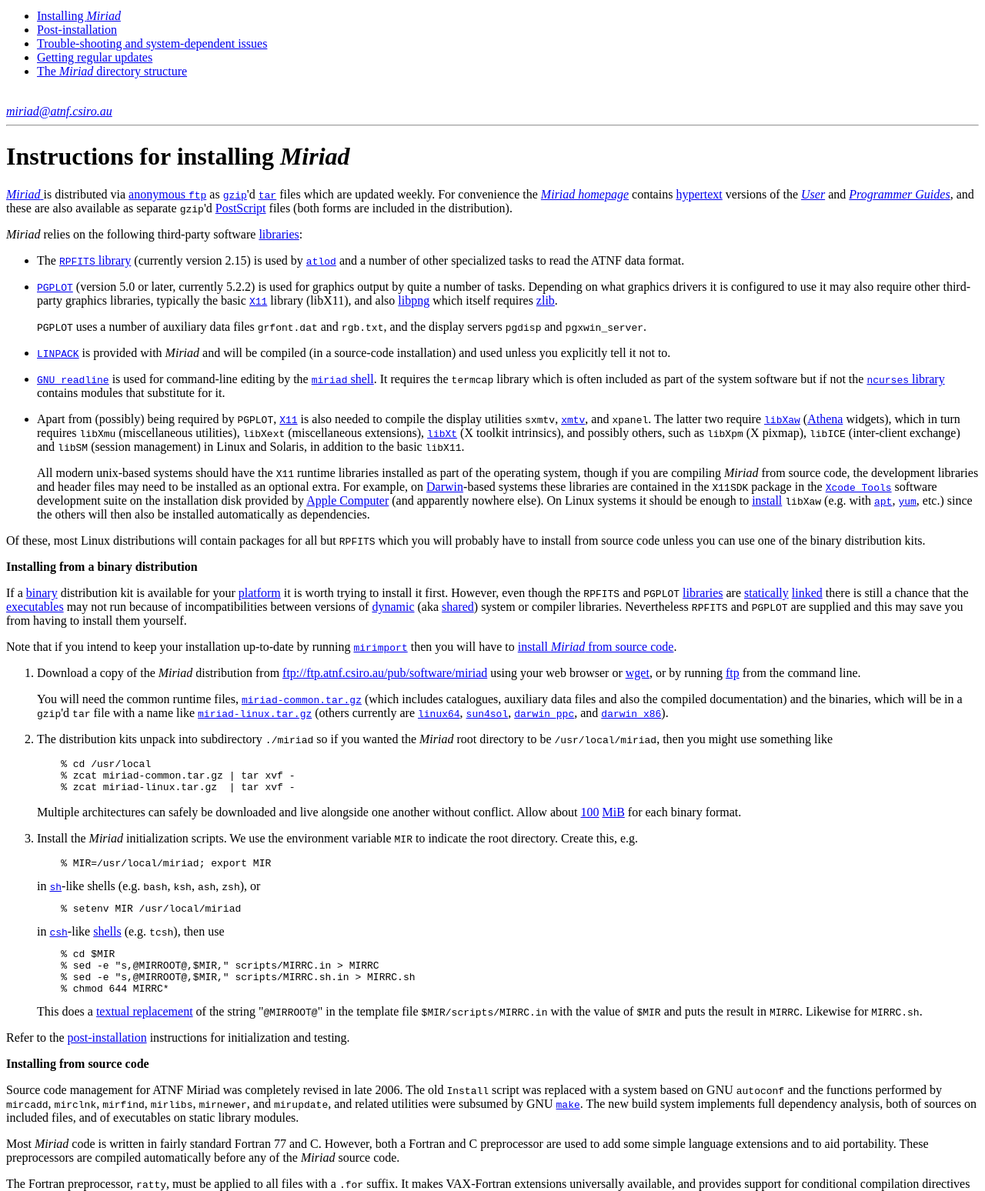
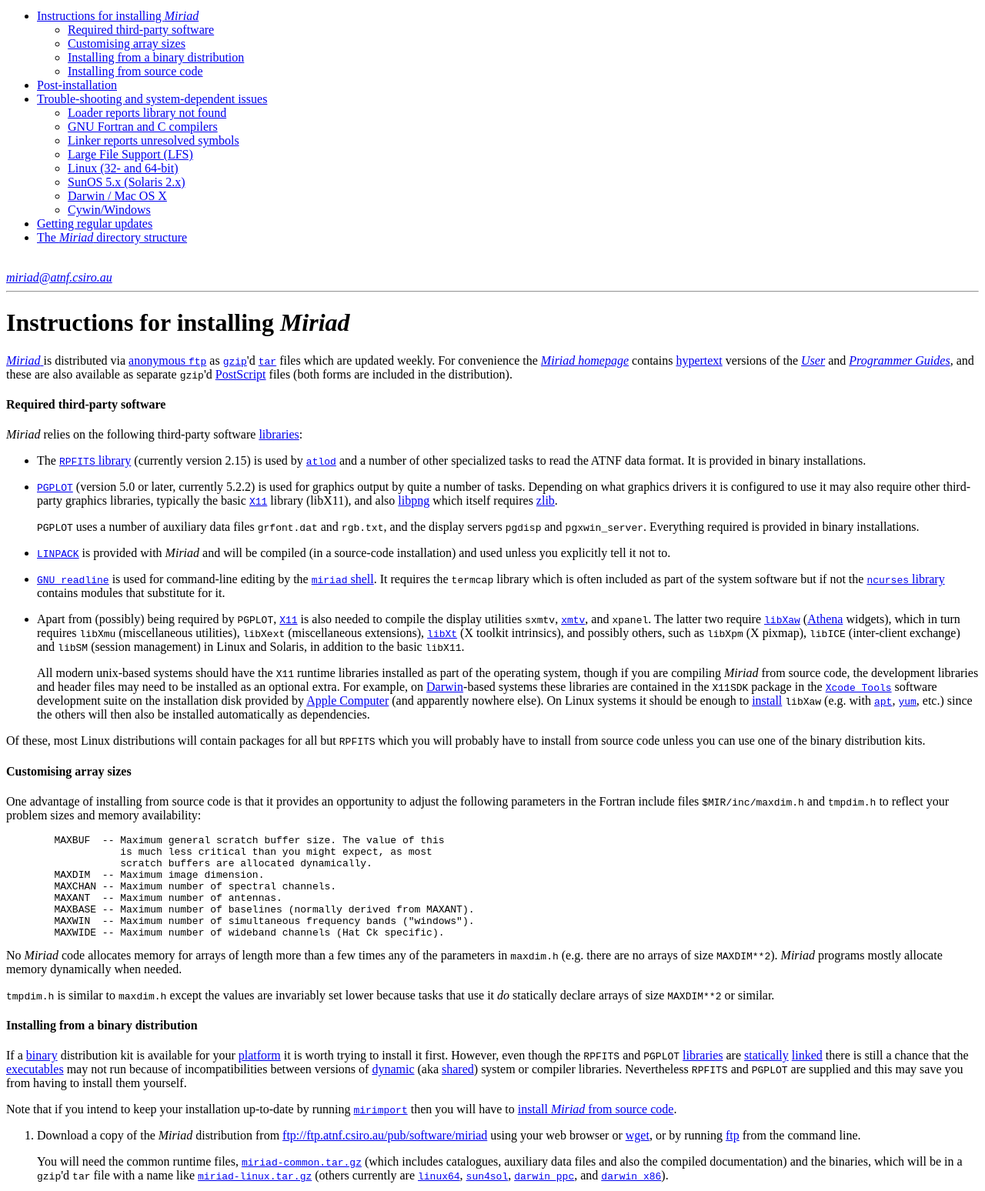
Before and after one commit to csiro/miriad, a plain HTML site: page INSTALL.html in a window 1280 px wide. Shown: the part 220-1768 px from the top of the page at 77% size. Drawn offline with Linux system fonts and the light colour scheme.

Commit message:
Further refinements, this now supercedes getting.html.

```diff
--- a/INSTALL.html
+++ b/INSTALL.html
@@ -50,11 +50,38 @@ system is available for them and other unix-based platforms.
 <p>
 <h3>Contents</h3>
 <ul>
-<li><a href="#installing">Installing <em>Miriad</em></a>
-<li><a href="#post-install">Post-installation</a>
-<li><a href="#trouble-shooting">Trouble-shooting and system-dependent issues</a>
-<li><a href="#updates">Getting regular updates</a>
-<li><a href="#structure">The <em>Miriad</em> directory structure</a>
+  <li>
+    <a href="#installing">Instructions for installing <em>Miriad</em></a>
+    <ul>
+      <li><a href="#third-party">Required third-party software</a></li>
+      <li><a href="#customising">Customising array sizes</a></li>
+      <li><a href="#binary">Installing from a binary distribution</a></li>
+      <li><a href="#source">Installing from source code</a></li>
+    </ul>
+  </li>
+  <li>
+    <a href="#post-install">Post-installation</a>
+  </li>
+  <li>
+    <a href="#trouble-shooting">Trouble-shooting and system-dependent
+    issues</a>
+    <ul>
+      <li><a href="#loader">Loader reports library not found</a></li>
+      <li><a href="#GCC">GNU Fortran and C compilers</a></li>
+      <li><a href="#linker">Linker reports unresolved symbols</a></li>
+      <li><a href="#LFS">Large File Support (LFS)</a></li>
+      <li><a href="#Linux">Linux (32- and 64-bit)</a></li>
+      <li><a href="#SunOS">SunOS 5.x (Solaris 2.x)</a></li>
+      <li><a href="#Darwin">Darwin / Mac OS X</a></li>
+      <li><a href="#Cygwin">Cywin/Windows</a></li>
+    </ul>
+  </li>
+  <li>
+    <a href="#updates">Getting regular updates</a>
+  </li>
+  <li>
+    <a href="#structure">The <em>Miriad</em> directory structure</a>
+  </li>
 </ul>
 &nbsp;<br>
 <a href="mailto:miriad@atnf.csiro.au"><em>miriad@atnf.csiro.au</em></a>
@@ -82,6 +109,8 @@ homepage</em></a> contains
 forms are included in the distribution).
 </p>
 
+<a name="third-party"><h4>Required third-party software</h4>
+
 <p>
 <em>Miriad</em> relies on the following third-party software
 <a href="http://en.wikipedia.org/wiki/Library_%28computer_science%29">
@@ -93,7 +122,7 @@ libraries</a>:
   RPFITS</code> library</a> (currently version 2.15) is used by
   <a href="http://www.atnf.csiro.au/computing/software/miriad/atlod.html">
   <code>atlod</code></a> and a number of other specialized tasks to read the
-  ATNF data format.
+  ATNF data format.  It is provided in binary installations.
   </p>
 </li>
 
@@ -112,7 +141,8 @@ libraries</a>:
   <p>
   <code>PGPLOT</code> uses a number of auxiliary data files
   <code>grfont.dat</code> and <code>rgb.txt</code>, and the display servers
-  <code>pgdisp</code> and <code>pgxwin_server</code>.
+  <code>pgdisp</code> and <code>pgxwin_server</code>.  Everything required is
+  provided in binary installations.
   </p>
 </li>
 
@@ -183,7 +213,37 @@ Of these, most Linux distributions will contain packages for all but
 unless you can use one of the binary distribution kits.
 </p>
 
-<b>Installing from a binary distribution</b>
+<a name="customising"><h4>Customising array sizes</h4>
+
+<p>
+One advantage of installing from source code is that it provides an
+opportunity to adjust the following parameters in the Fortran include files
+<code>$MIR/inc/maxdim.h</code> and <code>tmpdim.h</code> to reflect your
+problem sizes and memory availability:
+<pre>
+	MAXBUF  -- Maximum general scratch buffer size. The value of this
+		   is much less critical than you might expect, as most
+		   scratch buffers are allocated dynamically.
+	MAXDIM  -- Maximum image dimension.
+	MAXCHAN -- Maximum number of spectral channels.
+	MAXANT  -- Maximum number of antennas.
+	MAXBASE -- Maximum number of baselines (normally derived from MAXANT).
+	MAXWIN  -- Maximum number of simultaneous frequency bands ("windows").
+	MAXWIDE -- Maximum number of wideband channels (Hat Ck specific).
+</pre>
+No <em>Miriad</em> code allocates memory for arrays of length more than a few
+times any of the parameters in <code>maxdim.h</code> (e.g. there are no arrays
+of size <code>MAXDIM**2</code>).  <em>Miriad</em> programs mostly allocate
+memory dynamically when needed.
+</p>
+
+<p>
+<code>tmpdim.h</code> is similar to <code>maxdim.h</code> except the values
+are invariably set lower because tasks that use it <em>do</em> statically
+declare arrays of size <code>MAXDIM**2</code> or similar.
+</p>
+
+<a name="binary"><h4>Installing from a binary distribution</h4>
 
 <p>
 If a
@@ -257,7 +317,7 @@ Note that if you intend to keep your installation up-to-date by running
   <p>
   Multiple architectures can safely be downloaded and live alongside one
   another without conflict.  Allow about
-  <a href="http://en.wikipedia.org/wiki/100">100</a>
+  <a href="http://en.wikipedia.org/wiki/100_%28number%29">100</a>
   <a href="http://en.wikipedia.org/wiki/MiB">MiB</a> for each binary
   format.
   </p>
@@ -299,7 +359,7 @@ Refer to the <a href="#post-install">post-installation</a> instructions
 for initialization and testing.
 </p>
 
-<a name="source"><b>Installing from source code</b>
+<a name="source"><h4>Installing from source code</h4>
 
 <p>
 Source code management for ATNF Miriad was completely revised in late 2006.
@@ -1039,7 +1099,7 @@ add notes provided from elsewhere.
 
 <ul>
 <li>
-  <h4>Cywin/Windows</h4>
+  <a name="Cygwin"><h4>Cywin/Windows</h4>
   <p>
   <a href="http://en.wikipedia.org/wiki/Cygwin">Cygwin</a> is a Linux-like
   environment layered on top of Windows.  It is quite easy to install on a
@@ -1286,37 +1346,6 @@ referred to as <code>$MIRARCHD</code>), where <code>$MIRARCH</code> is the
 
 <hr>
 
-<h2>Customising array sizes</h2>
-
 <p>
-You may wish to adjust the following parameters in the Fortran include files
-<code>$MIR/inc/maxdim.h</code> and <code>tmpdim.h</code> to reflect your
-problem sizes and memory availability:
-<pre>
-	MAXBUF  -- Maximum general scratch buffer size. The value of this
-		   is much less critical than you might expect, as most
-		   scratch buffers are allocated dynamically.
-	MAXDIM  -- Maximum image dimension.
-	MAXCHAN -- Maximum number of spectral channels.
-	MAXANT  -- Maximum number of antennas.
-	MAXBASE -- Maximum number of baselines (normally derived from MAXANT).
-	MAXWIN  -- Maximum number of simultaneous frequency bands ("windows").
-	MAXWIDE -- Maximum number of wideband channels (Hat Ck specific).
-</pre>
-No <em>Miriad</em> code allocates memory for arrays of length more than a few
-times any of the parameters in <code>maxdim.h</code> (e.g. there are no arrays
-of size <code>MAXDIM**2</code>).  <em>Miriad</em> programs mostly allocate
-memory dynamically when needed.
+<small>$Id: INSTALL.html,v 1.3 2006/11/13 07:39:44 cal103 Exp $</small>
 </p>
-
-<p>
-<code>tmpdim.h</code> is similar to <code>maxdim.h</code> except the values
-are invariably set lower because tasks that use it <em>do</em> statically
-declare arrays of size <code>MAXDIM**2</code> or similar.
-</p>
-
-<hr>
-
-<p>
-$Id: INSTALL.html,v 1.2 2006/11/08 04:04:23 cal103 Exp $
-</p>
```
